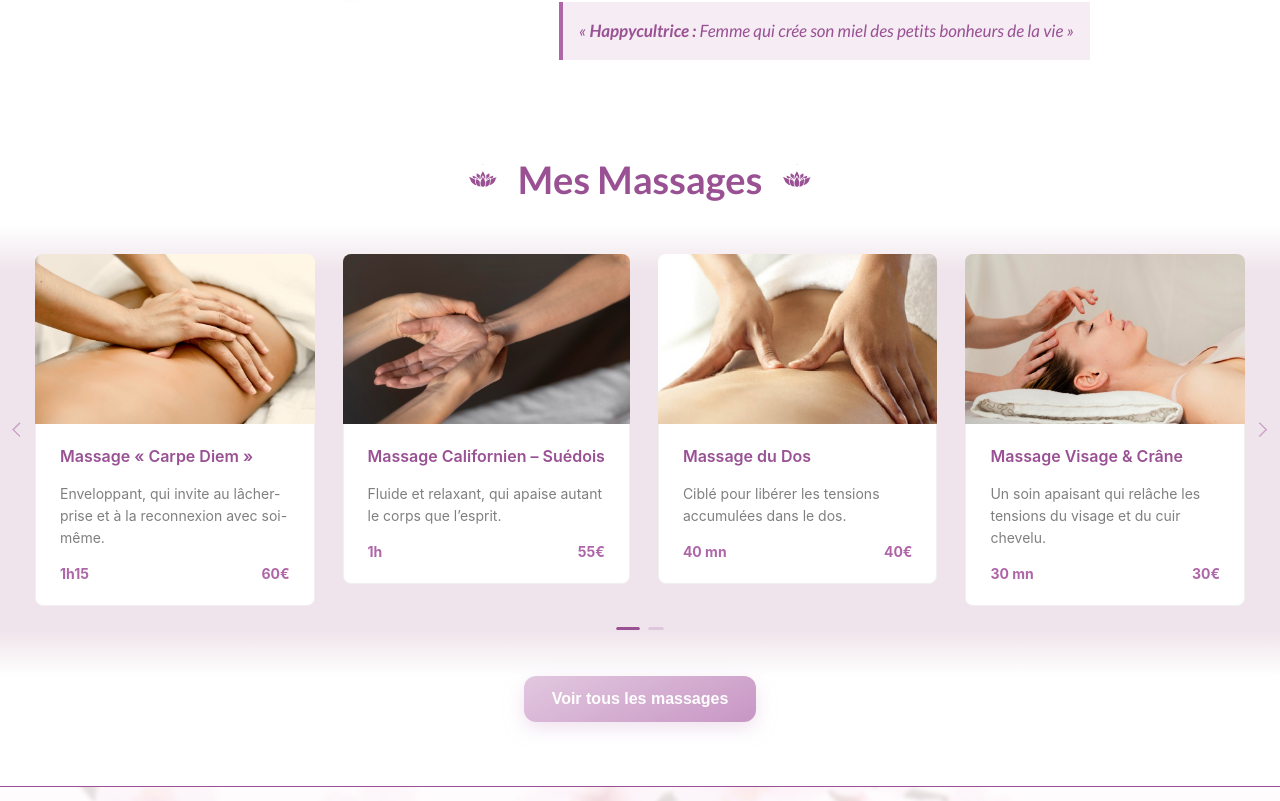
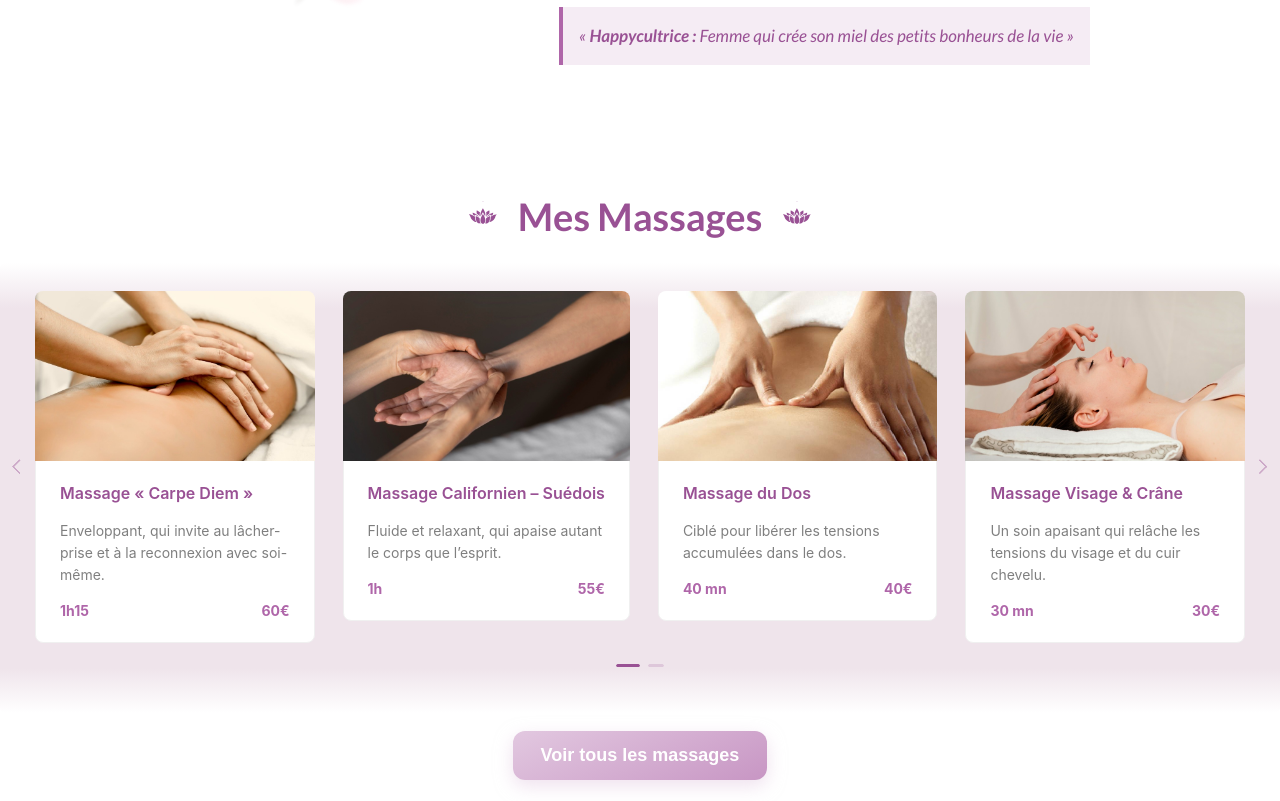
Before and after one commit to CamilleLinan/La-Kate-des-Sens, a React (Vite) app: page / in a window 1280 px wide. Shown: the part 1319-2120 px from the top of the page. Built offline with nearby package versions, Linux system fonts and the light colour scheme.

Commit message:
global corrections

```diff
--- a/src/components/Home/MassageList/_MassageList.scss
+++ b/src/components/Home/MassageList/_MassageList.scss
@@ -3,10 +3,10 @@
 .massage-list {
   display: flex;
   flex-direction: column;
-  padding: 2em 0;
+  padding: 4em 0;
 
   & .btn {
-    margin: auto;
+    margin: 1em auto 0 auto;
   }
 }
 
--- a/src/components/shared/ButtonBase/ButtonBase.tsx
+++ b/src/components/shared/ButtonBase/ButtonBase.tsx
@@ -1,4 +1,4 @@
-import type { ButtonHTMLAttributes, FC, ReactNode } from 'react';
+import type { ButtonHTMLAttributes, FC, ReactNode } from "react";
 import "./_ButtonBase.scss";
 
 interface BtnProps extends ButtonHTMLAttributes<HTMLButtonElement> {
@@ -17,7 +17,10 @@ const ButtonBase: FC<BtnProps> = ({
 }) => {
   return (
     <button
-      className={`btn btn-${variant} ${fullWidth ? "btn-full" : ""} ${className}`}
+      className={`btn
+        ${variant ? `btn-${variant}` : ""}
+        ${fullWidth ? "btn-full" : ""}
+        ${className ? `${className}` : ""}`}
       {...props}
     >
       {children}
--- a/src/components/shared/ButtonBase/_ButtonBase.scss
+++ b/src/components/shared/ButtonBase/_ButtonBase.scss
@@ -10,12 +10,13 @@
   border: none;
   border-radius: 12px;
   padding: 14px 28px;
-  font-size: 16px;
+  font-size: 18px;
   font-weight: 600;
   margin-top: 1em;
   color: white;
   width: auto;
   min-width: 220px;
+  height: fit-content;
   cursor: pointer;
   box-shadow: 0 6px 18px rgba($pryClr, 0.55);
   transition: all 0.3s ease-in-out;
```
